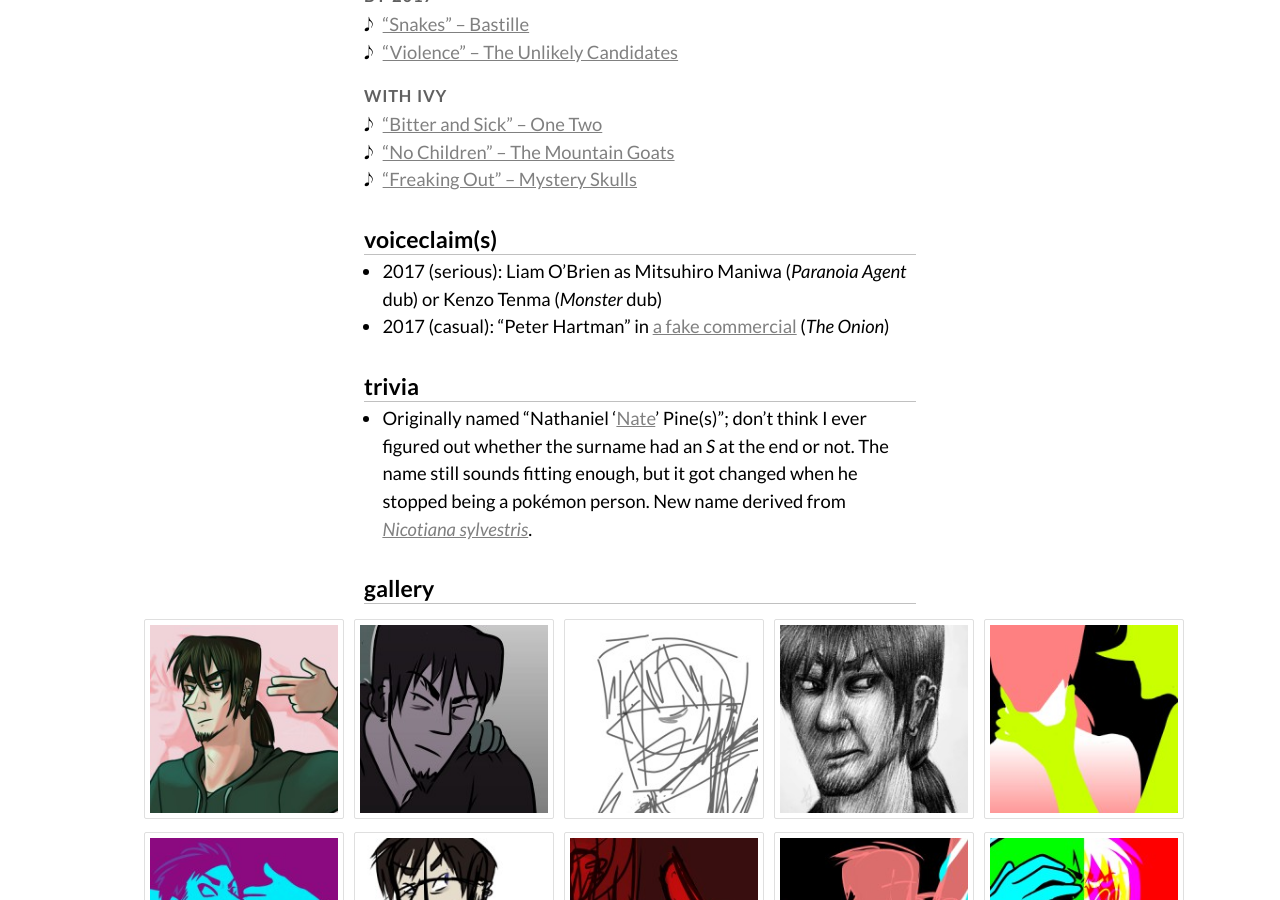
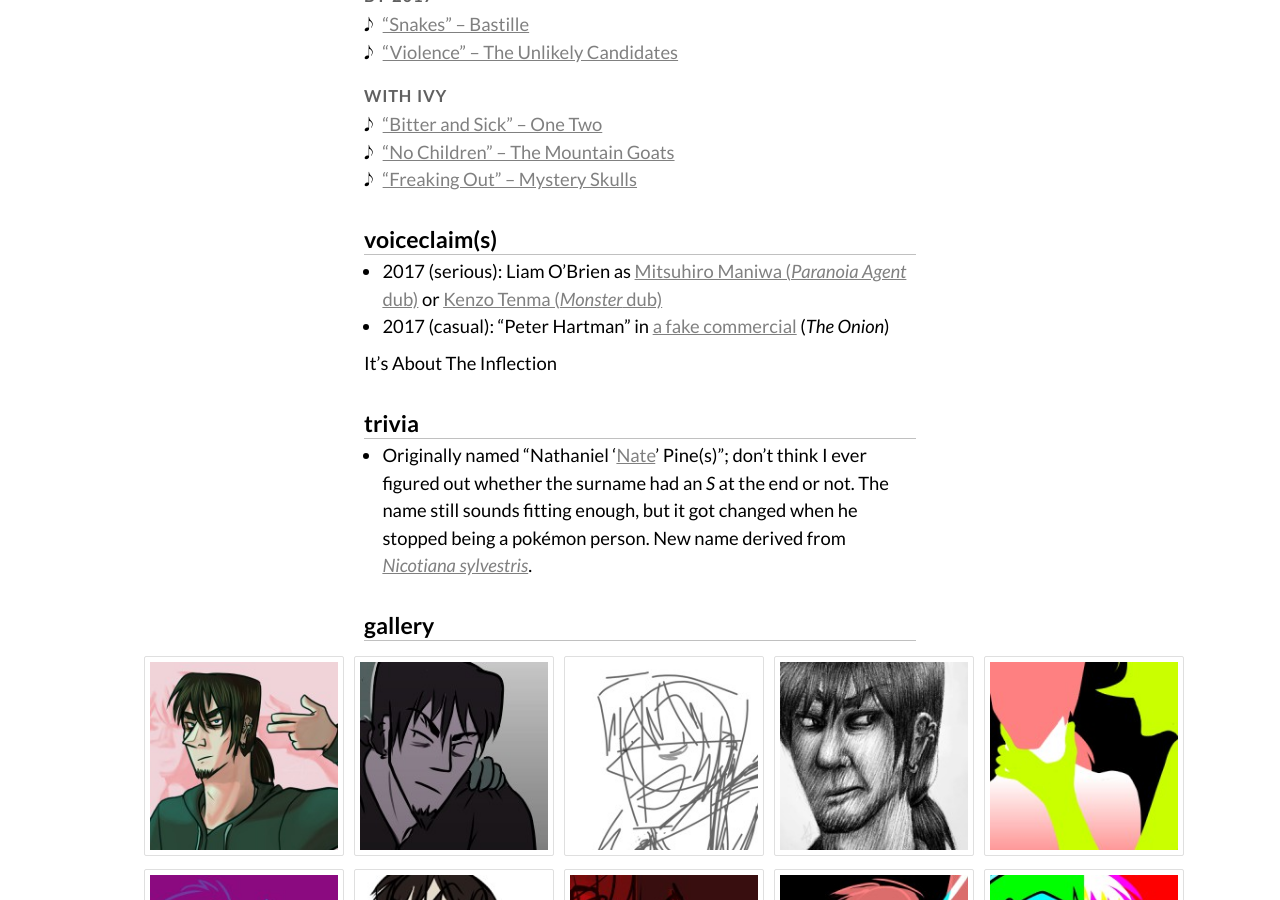
Before and after one commit to a-flyleaf/toyshelf, a Jekyll site: the page built from disaster-crew/nico.md, in a window 1280 px wide and 900 px high, scrolled down 1632 px. Built offline with Jekyll 4.4.1, drawn with Linux system fonts in a browser that asks for light colours.

Commit message:
disaster-crew voiceclaim links

```diff
--- a/disaster-crew/nico.md
+++ b/disaster-crew/nico.md
@@ -46,8 +46,10 @@ songs: |-
   - ["Freaking Out" – Mystery Skulls](https://www.youtube.com/watch?v=h6hcmWtkkHQ)
 
 voice: |-
-  - 2017 (serious): Liam O'Brien as Mitsuhiro Maniwa (<i>Paranoia Agent</i> dub) or Kenzo Tenma (<i>Monster</i> dub)
+  - 2017 (serious): Liam O'Brien as [Mitsuhiro Maniwa (<i>Paranoia Agent</i> dub)](https://youtu.be/rh7Vfskhsw8?t=258) or [Kenzo Tenma (<i>Monster</i> dub)](https://youtu.be/hYHOeFgbZEw?t=38)
   - 2017 (casual): "Peter Hartman" in [a fake commercial](https://www.youtube.com/watch?v=qr0P587Skoo) (<i>The Onion</i>)
+
+  It's About The Inflection
 
 trivia: |-
   - Originally named "Nathaniel '[Nate](https://bulbapedia.bulbagarden.net/wiki/Nate)' Pine(s)"; don't think I ever figured out whether the surname had an <i>S</i> at the end or not. The name still sounds fitting enough, but it got changed when he stopped being a pokémon person. New name derived from [<i>Nicotiana sylvestris</i>](https://en.wikipedia.org/wiki/Nicotiana_sylvestris).
```
Also changed, not shown: disaster-crew/ava.md (+1 -1 lines), disaster-crew/ivy.md (+1 -1 lines), disaster-crew/tara.md (+2 -1 lines), changelog.md.
